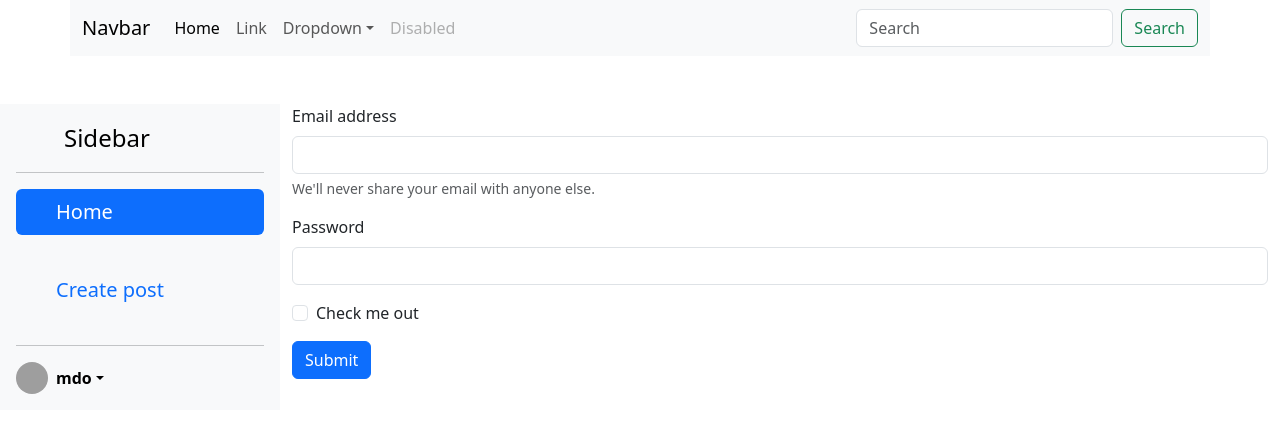
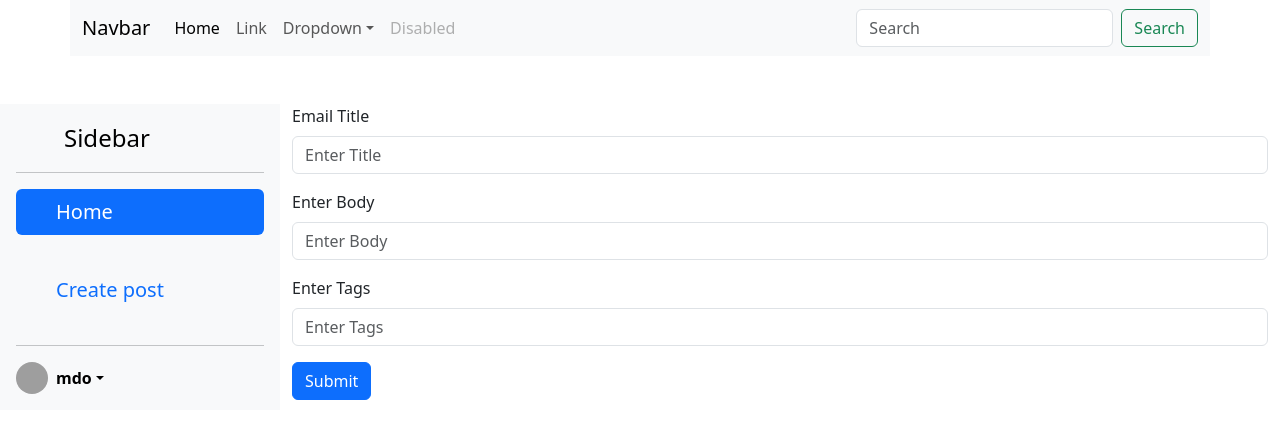
Before and after one commit to Aalain-Dev/React-social-media-project, a React (Vite) app: page / in a window 1280 px wide. Shown: the top 438 px of the page. Built offline with nearby package versions, Linux system fonts and the light colour scheme; grey boxes are pictures that could not be loaded.

Commit message:
updated
updated

```diff
--- a/src/Components/Createpost/Createpost.jsx
+++ b/src/Components/Createpost/Createpost.jsx
@@ -8,17 +8,16 @@ const Createpost = () => {
 <div className="container">
 <form>
     <div className="mb-3">
-      <label htmlFor="exampleInputEmail1" className="form-label">Email address</label>
-      <input type="email" className="form-control" id="exampleInputEmail1" aria-describedby="emailHelp"/>
-      <div id="emailHelp" className="form-text">We'll never share your email with anyone else.</div>
+      <label htmlFor="exampleInputEmail1" className="form-label">Email Title</label>
+      <input type="text" className="form-control" id="exampleInputEmail1" aria-describedby="emailHelp" placeholder='Enter Title'/>
     </div>
     <div className="mb-3">
-      <label htmlFor="exampleInputPassword1" className="form-label">Password</label>
-      <input type="password" className="form-control" id="exampleInputPassword1"/>
+      <label htmlFor="exampleInputPassword1" className="form-label">Enter Body</label>
+      <input type="password" className="form-control" id="exampleInputPassword1" placeholder='Enter Body'/>
     </div>
-    <div className="mb-3 form-check">
-      <input type="checkbox" className="form-check-input" id="exampleCheck1"/>
-      <label className="form-check-label" htmlFor="exampleCheck1">Check me out</label>
+    <div className="mb-3">
+      <label htmlFor="exampleInputPassword1" className="form-label">Enter Tags</label>
+      <input type="password" className="form-control" id="exampleInputPassword1" placeholder='Enter Tags'/>
     </div>
     <button type="submit" className="btn btn-primary">Submit</button>
   </form>
```
